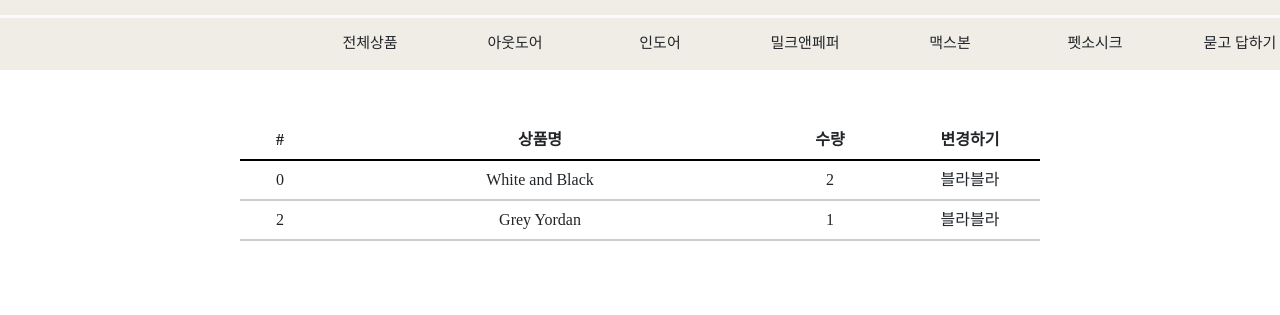
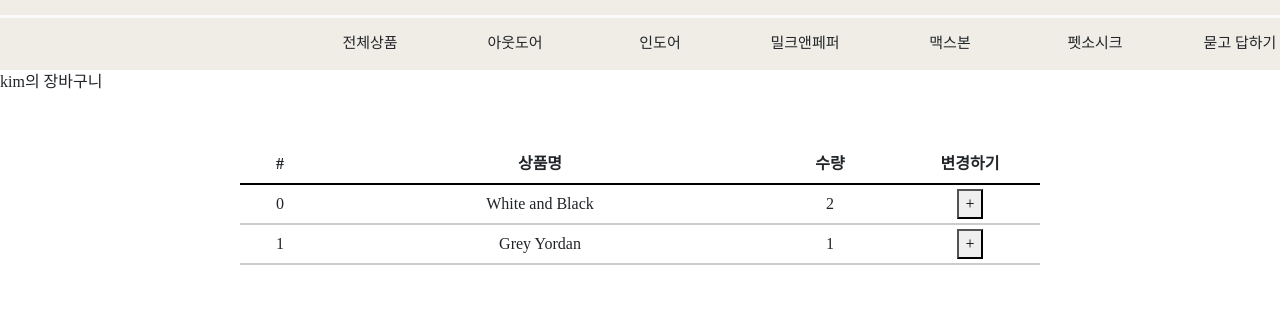
Before and after one commit to haeunss/haeunss.github.io, a React (Create React App) app: page /top/cart in a window 1280 px wide. Shown: the part 125-440 px from the top of the page. Built offline with nearby package versions, Linux system fonts and the light colour scheme; a web font is replaced by a local one.

Commit message:
redux dispatch

```diff
--- a/src/components/Cart.js
+++ b/src/components/Cart.js
@@ -1,13 +1,19 @@
 import '../styles/Cart.css';
-import React, { useState } from 'react'
-import { useSelector } from "react-redux";
+import React from 'react'
+import { useDispatch, useSelector } from "react-redux";
+import { changeName } from "./Store.js"
 
 function Cart(){
     let cart = useSelector((state)=> state.cart)
+    let user = useSelector((state)=> state.user)
+    let dispatch = useDispatch()
     console.log(cart)
 
     return(
         <div>
+
+            { user }의 장바구니
+
             <table>
                 <thead>
                     <tr>
@@ -24,7 +30,11 @@ function Cart(){
                                 <td>{ cart[i].id }</td>
                                 <td>{ cart[i].name }</td>
                                 <td>{ cart[i].count }</td>
-                                <td>블라블라</td>
+                                <td>
+                                    <button onClick={()=>{
+                                        dispatch(changeName())
+                                    }}>+</button>
+                                </td>
                             </tr>
                         )
                     }
--- a/src/components/Store.js
+++ b/src/components/Store.js
@@ -2,19 +2,26 @@ import {configureStore, createSlice} from '@reduxjs/toolkit'
 
 let user = createSlice({
     name: 'user',
-    initialState: 'kim'
+    initialState: 'kim',
+    reducers:{
+        changeName(state){
+            return 'john' + state
+        }
+    }
 })
+
+export let { changeName } = user.actions
 
 let stock = createSlice({
     name: 'stock',
-    initialState: [10, 11, 12]
+    initialState: [10, 11, 12],
 })
 
 let cart = createSlice({
     name: 'cart',
     initialState:[
         {id : 0, name : 'White and Black', count : 2},
-        {id : 2, name : 'Grey Yordan', count : 1}
+        {id : 1, name : 'Grey Yordan', count : 1}
     ]
 })
 
```
Also changed, not shown: 1 other file (tests, documents, lock files or other folders).
